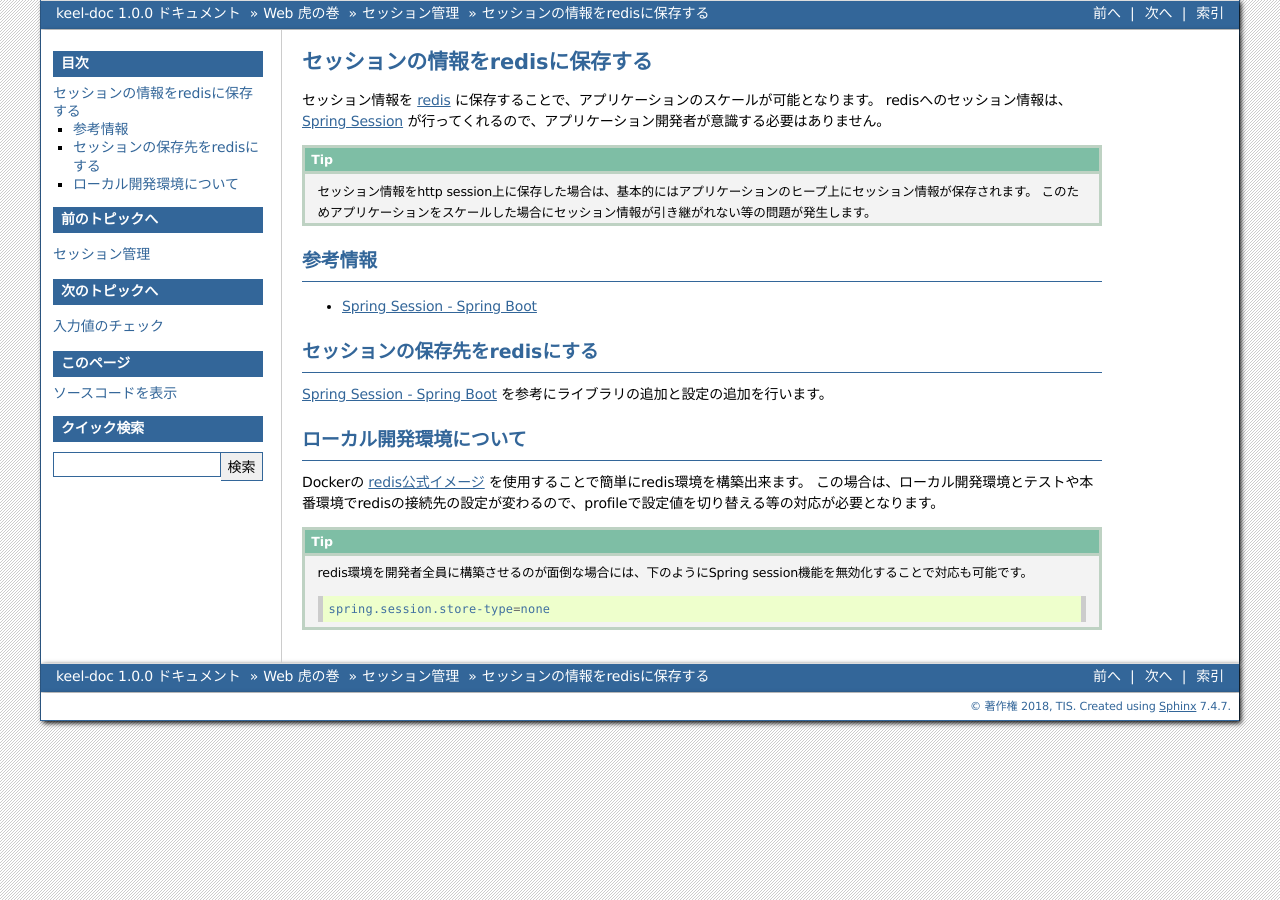
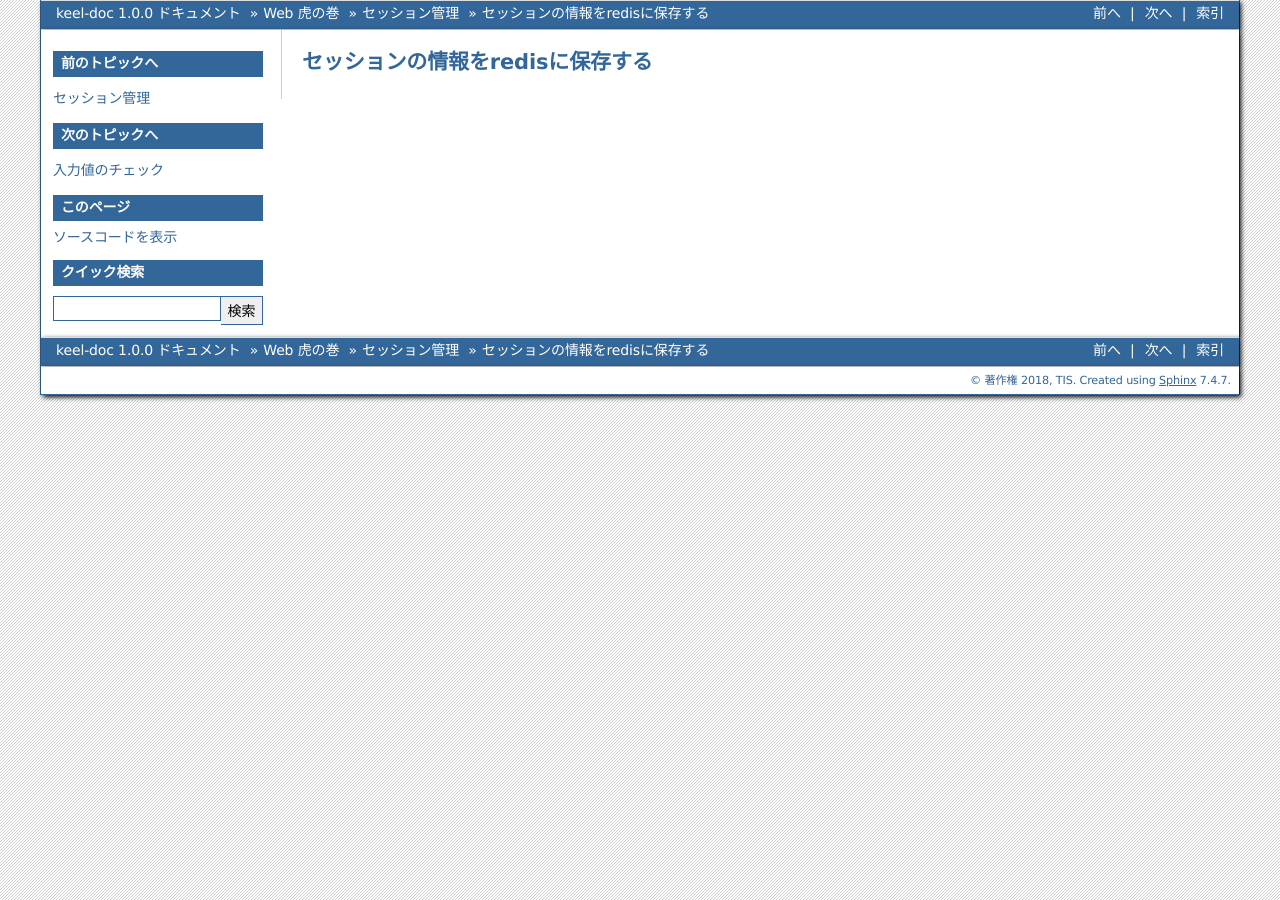
Before and after one commit to Fintan-contents/spring-crib-notes, a Sphinx documentation site: the page built from doc/web/session/session-redis.rst, in a window 1280 px wide. Built offline with Sphinx 7.4.7, drawn with Linux system fonts in a browser that asks for light colours.

Commit message:
セッションの章を削除しました。

```diff
--- a/doc/web/session/session-redis.rst
+++ b/doc/web/session/session-redis.rst
@@ -1,30 +1,2 @@
 セッションの情報をredisに保存する
 ====================================================================================================
-セッション情報を `redis <https://redis.io/>`_ に保存することで、アプリケーションのスケールが可能となります。
-redisへのセッション情報は、 `Spring Session <https://projects.spring.io/spring-session/>`_ が行ってくれるので、アプリケーション開発者が意識する必要はありません。
-
-.. tip::
-
-  セッション情報をhttp session上に保存した場合は、基本的にはアプリケーションのヒープ上にセッション情報が保存されます。
-  このためアプリケーションをスケールした場合にセッション情報が引き継がれない等の問題が発生します。
-
-参考情報
-----------------------------------------------------------------------------------------------------
-* `Spring Session - Spring Boot <https://docs.spring.io/spring-session/docs/current/reference/html5/guides/boot-redis.html>`_
-
-セッションの保存先をredisにする
-----------------------------------------------------------------------------------------------------
-`Spring Session - Spring Boot <https://docs.spring.io/spring-session/docs/current/reference/html5/guides/boot-redis.html>`_ を参考にライブラリの追加と設定の追加を行います。
-
-ローカル開発環境について
-----------------------------------------------------------------------------------------------------
-Dockerの `redis公式イメージ <https://hub.docker.com/_/redis/>`_ を使用することで簡単にredis環境を構築出来ます。
-この場合は、ローカル開発環境とテストや本番環境でredisの接続先の設定が変わるので、profileで設定値を切り替える等の対応が必要となります。
-
-.. tip::
-
-  redis環境を開発者全員に構築させるのが面倒な場合には、下のようにSpring session機能を無効化することで対応も可能です。
-
-  .. code-block:: properties
-
-    spring.session.store-type=none
```
